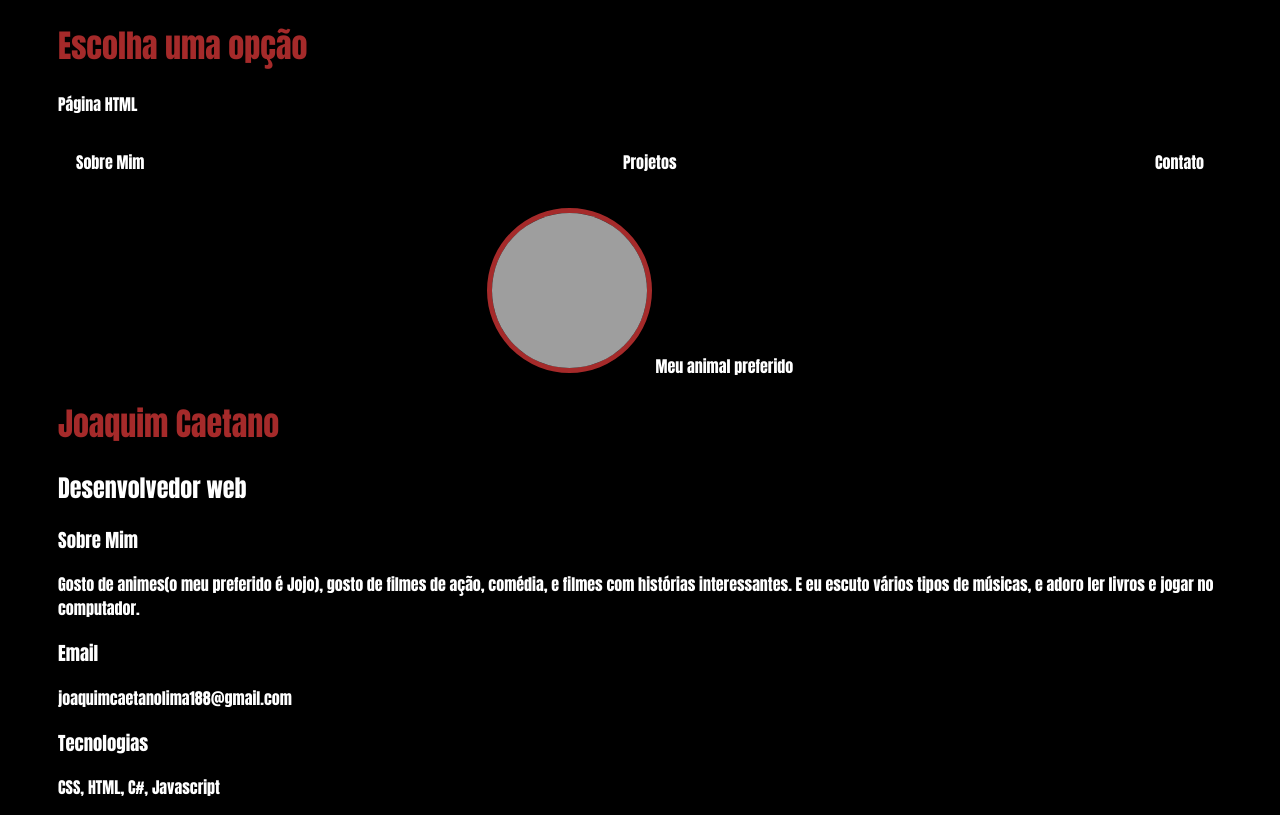
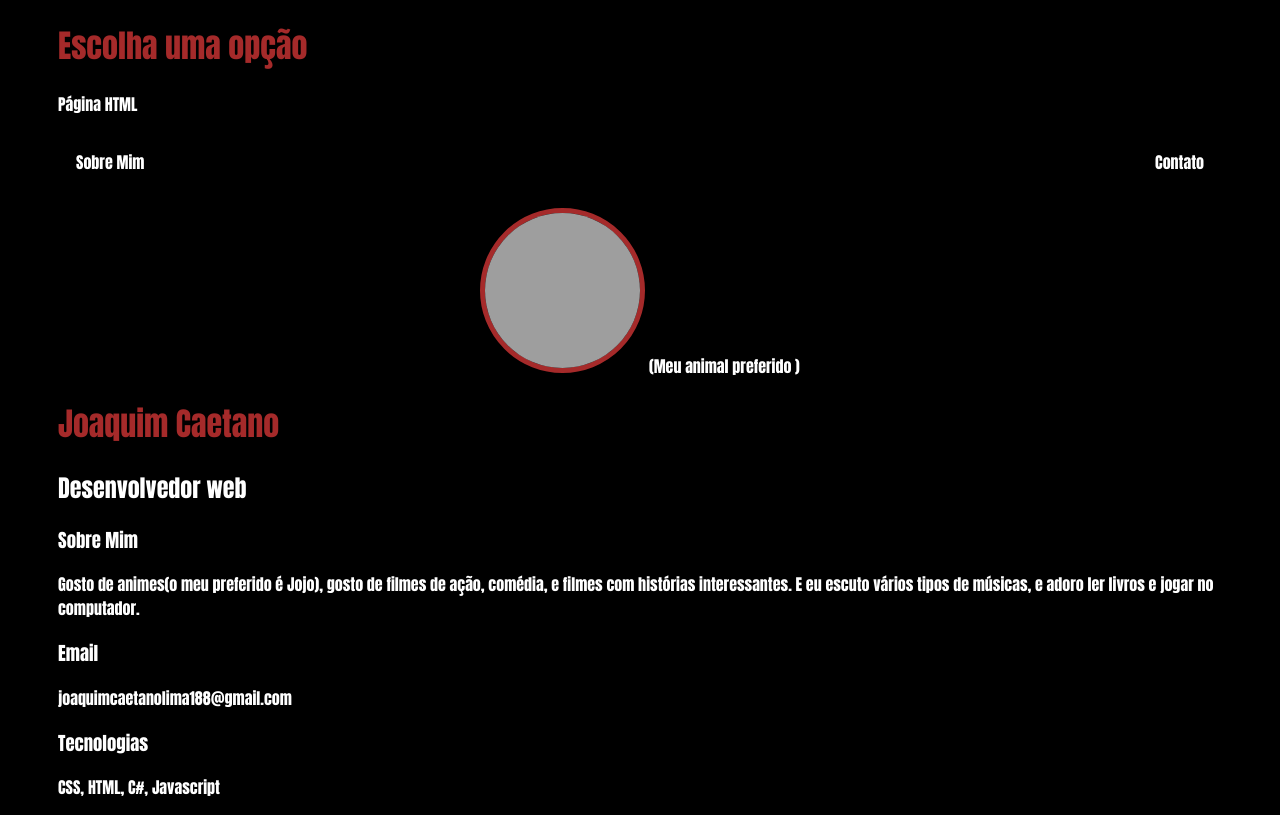
Before and after one commit to Joaquim319/Joaquim319.github.io., a plain HTML site: page index.html in a window 1280 px wide. Drawn offline with Linux system fonts and the light colour scheme; files that its build step writes are made by us from their sources; grey boxes are pictures that could not be loaded.

Commit message:
Arrumei uma frase que coloquei errado

```diff
--- a/index.html
+++ b/index.html
@@ -21,9 +21,7 @@
                 <li>
                     <a href="index.html">Sobre Mim</a>
                 </li>
-                <li>
-                    <a href="project.html">Projetos</a>
-                </li>
+
                 <li>
                     <a href="contact.html">Contato</a>
                 </li>
@@ -33,7 +31,7 @@
         <header>
             <div class="center">
                 <img src="https://petfriends.com.br/wp-content/uploads/2020/01/3.jpg" />
-                <a>Meu animal preferido</a>
+                <a>(Meu animal preferido )</a>
             </div>
             <h1>Joaquim Caetano</h1>
             <h2>Desenvolvedor web</h2>
```
